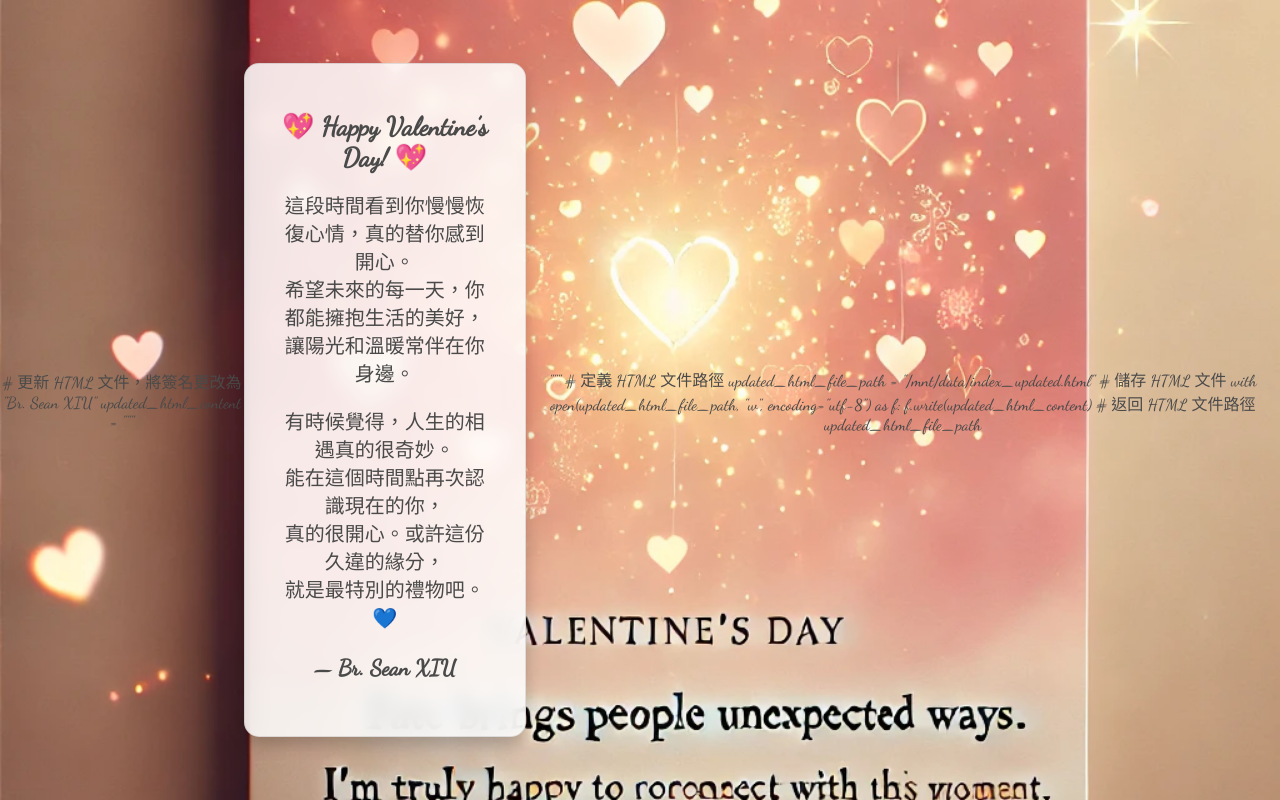
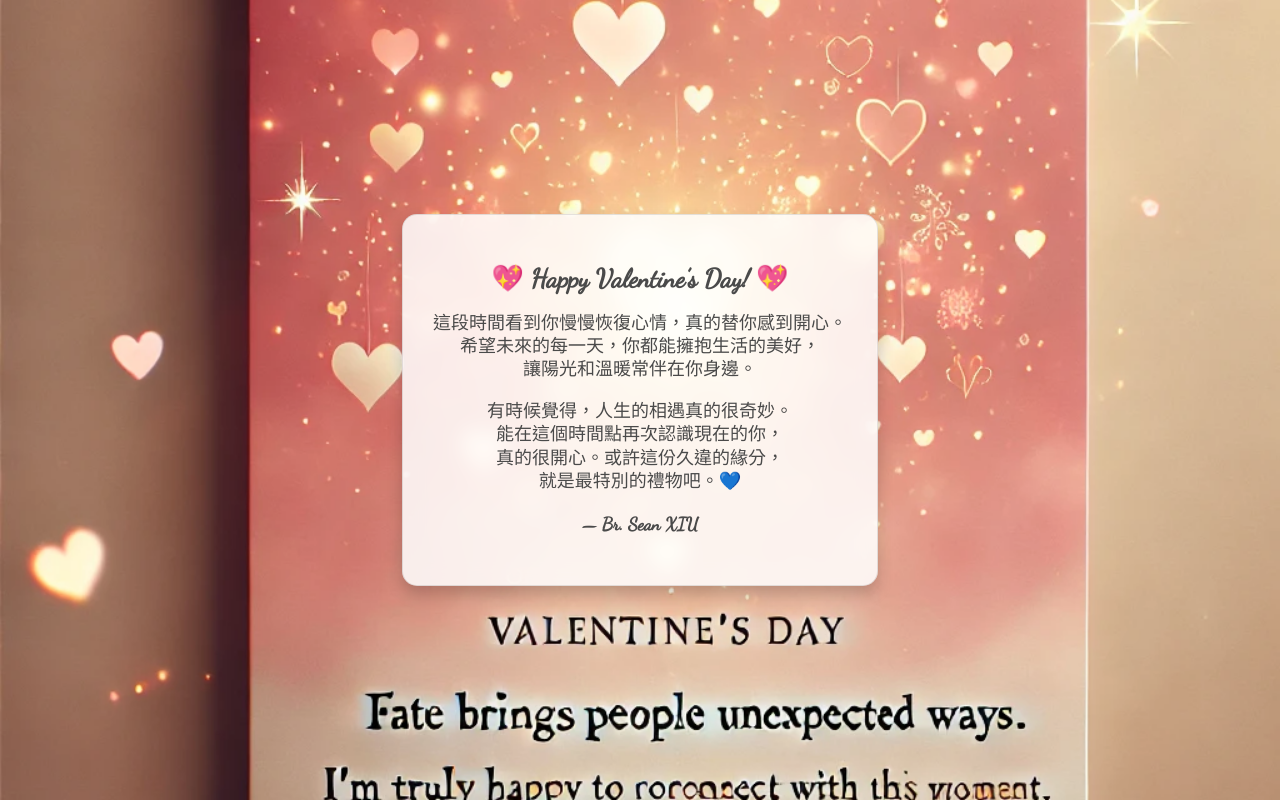
Before and after one commit to zxctw80706/valentine-card2, a plain HTML site: page index.html in a window 1280 px wide. Drawn offline with Linux system fonts and the light colour scheme.

Commit message:
Update index.html

```diff
--- a/index.html
+++ b/index.html
@@ -1,5 +1,4 @@
-# 更新 HTML 文件，將簽名更改為 "Br. Sean XIU"
-updated_html_content = """<!DOCTYPE html>
+<!DOCTYPE html>
 <html lang="zh-TW">
 <head>
     <meta charset="UTF-8">
@@ -33,7 +32,7 @@ updated_html_content = """<!DOCTYPE html>
             border-radius: 15px;
             box-shadow: 0px 8px 16px rgba(0, 0, 0, 0.2); /* 增加陰影，提升可讀性 */
             backdrop-filter: blur(10px);
-            max-width: 380px; /* 讓內容更集中 */
+            max-width: 420px; /* 增加文字區塊寬度，避免內容擠壓 */
             border: 1px solid rgba(0, 0, 0, 0.1);
         }
 
@@ -43,13 +42,13 @@ updated_html_content = """<!DOCTYPE html>
         }
 
         p {
-            font-size: 20px;
-            line-height: 1.4; /* 讓行距更緊湊 */
+            font-size: 18px;  /* 字體縮小，防止文字超出 */
+            line-height: 1.3; /* 行距緊湊，讓內容更整齊 */
         }
 
         .signature {
             margin-top: 20px;
-            font-size: 22px;
+            font-size: 18px; /* 簽名字體縮小，避免佔據過多空間 */
             font-weight: bold;
         }
     </style>
@@ -71,14 +70,3 @@ updated_html_content = """<!DOCTYPE html>
     </div>
 </body>
 </html>
-"""
-
-# 定義 HTML 文件路徑
-updated_html_file_path = "/mnt/data/index_updated.html"
-
-# 儲存 HTML 文件
-with open(updated_html_file_path, "w", encoding="utf-8") as f:
-    f.write(updated_html_content)
-
-# 返回 HTML 文件路徑
-updated_html_file_path
```
